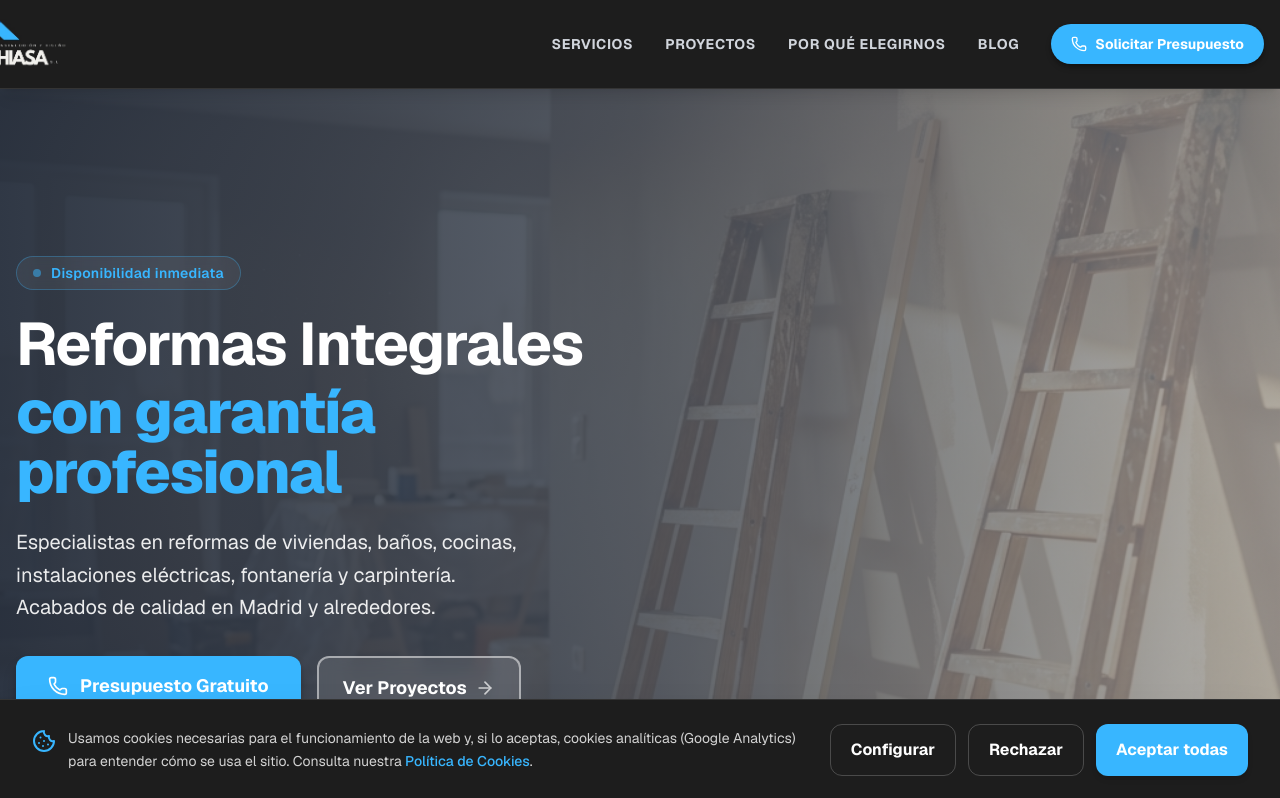
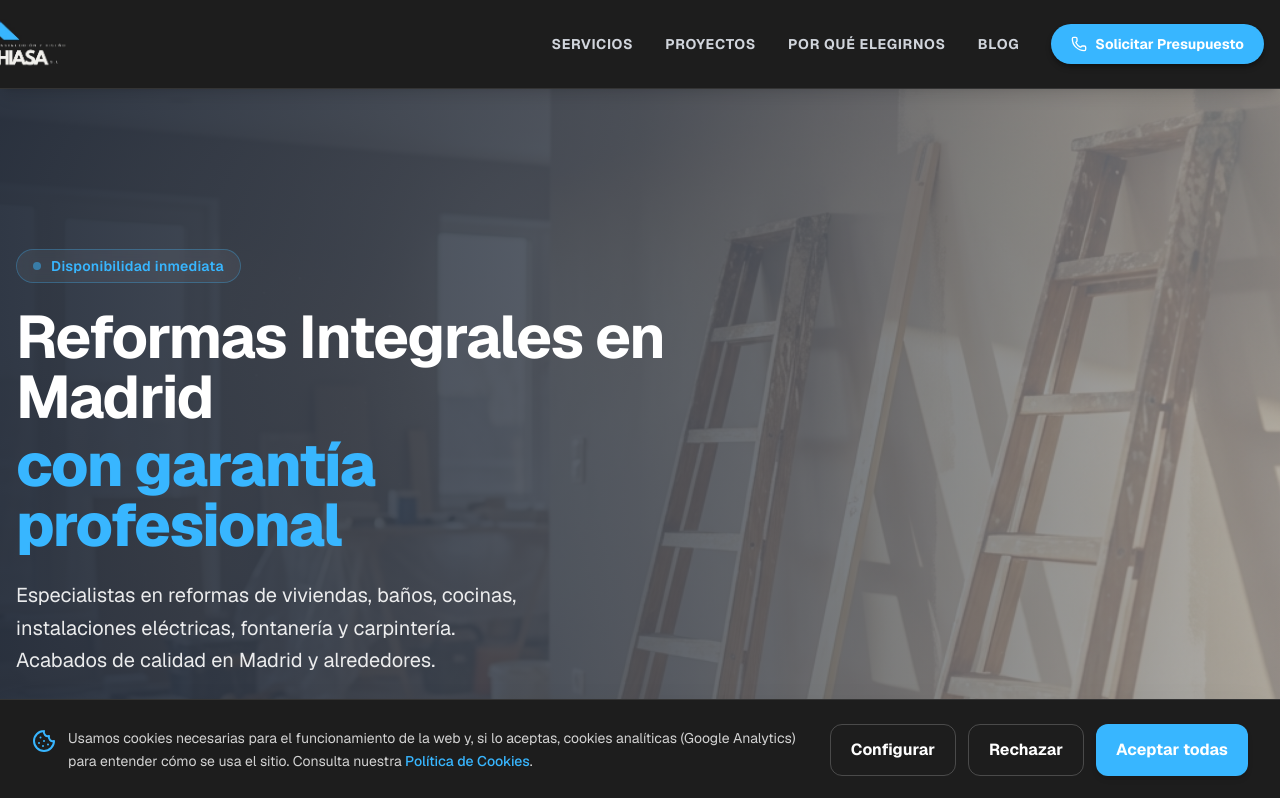
Before and after one commit to DevErickDiCE/thiasa-web, a Next.js app: page / in a window 1280 px wide. Shown: the top 798 px of the page. Built offline with nearby package versions, Linux system fonts and the light colour scheme; no server answers.

Commit message:
seo: strengthen Madrid relevance in homepage H1

```diff
--- a/src/components/hero.tsx
+++ b/src/components/hero.tsx
@@ -4,14 +4,10 @@ import { Phone, ArrowRight } from "lucide-react";
 import Image from "next/image";
 
 export function Hero() {
-    const whatsappUrl = "https://wa.me/34604154746?text=Hola,%20me%20interesa%20solicitar%20un%20presupuesto%20de%20reforma."; // Pre-filled message
+    const whatsappUrl = "https://wa.me/34604154746?text=Hola,%20me%20interesa%20solicitar%20un%20presupuesto%20de%20reforma.";
 
     return (
-        // Mobile: min-h screen to fill view, but allow content to dictate height if needed on very small screens.
-        // Desktop: standard min-h-screen
-        // Adjusted padding for mobile visibility
         <div className="relative bg-background min-h-[650px] sm:min-h-[700px] lg:min-h-[750px] flex items-center pt-32 pb-20 sm:pt-40 sm:pb-28 overflow-hidden">
-            {/* Background Image - Zoomed/Centered for Mobile */}
             <div className="absolute inset-0 overflow-hidden">
                 <Image
                     src="/hero-bg.png"
@@ -21,13 +17,11 @@ export function Hero() {
                     priority
                     sizes="100vw"
                 />
-                {/* Subtle dark blue gradient overlay for text readability */}
                 <div className="absolute inset-0 bg-gradient-to-b from-[#1A2332]/80 via-[#1A2332]/60 to-[#1A2332]/80 sm:bg-gradient-to-r sm:from-[#1A2332]/90 sm:via-[#1A2332]/70 sm:to-[#1A2332]/30" />
             </div>
 
             <div className="relative max-w-7xl mx-auto px-2 sm:px-4 w-full flex flex-col justify-center">
                 <div className="max-w-xl sm:max-w-2xl text-center sm:text-left">
-                    {/* Badge */}
                     <div
                         data-reveal
                         className="inline-flex items-center gap-2.5 px-4 py-1.5 rounded-full bg-white/5 border border-accent/30 text-accent text-sm font-semibold tracking-wide mb-6 backdrop-blur-sm self-center sm:self-start mx-auto sm:mx-0"
@@ -36,14 +30,13 @@ export function Hero() {
                         Disponibilidad inmediata
                     </div>
 
-                    {/* H1 Title - Optimized for SEO */}
                     <h1 className="flex flex-col gap-2 mb-6">
                         <span
                             data-reveal
                             style={{ "--reveal-delay": 1 } as CSSProperties}
                             className="text-4xl sm:text-5xl lg:text-6xl font-bold tracking-tight text-white"
                         >
-                            Reformas Integrales
+                            Reformas Integrales en Madrid
                         </span>
                         <span
                             data-reveal
@@ -54,7 +47,6 @@ export function Hero() {
                         </span>
                     </h1>
 
-                    {/* Subheadline - SEO optimized with services */}
                     <p
                         data-reveal
                         style={{ "--reveal-delay": 3 } as CSSProperties}
@@ -63,7 +55,6 @@ export function Hero() {
                         Especialistas en reformas de viviendas, baños, cocinas, instalaciones eléctricas, fontanería y carpintería. Acabados de calidad en Madrid y alrededores.
                     </p>
 
-                    {/* CTA Buttons */}
                     <div
                         data-reveal
                         style={{ "--reveal-delay": 4 } as CSSProperties}
```
